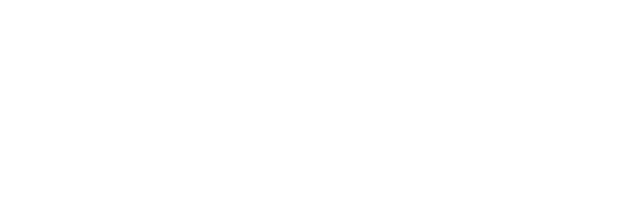
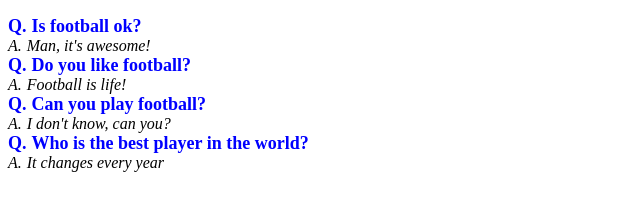
Before and after one commit to agiskorska/hobby-page, a plain HTML site: page FAQ.html in a window 1280 px wide. Shown: the whole page, without its empty margins (0-640 px from the left). Drawn offline with Linux system fonts and the light colour scheme.

Commit message:
Add FAQ styles

```diff
--- a/FAQ.html
+++ b/FAQ.html
@@ -5,8 +5,18 @@
     <meta http-equiv="X-UA-Compatible" content="IE=edge">
     <meta name="viewport" content="width=device-width, initial-scale=1.0">
     <title>Football | FAQ</title>
+    <link rel="stylesheet" href="./faq.css">
 </head>
 <body>
-
+    <ul>
+        <li class="question">Is football ok?</li>
+        <li class="answer">Man, it's awesome!</li>
+        <li class="question">Do you like football?</li>
+        <li class="answer">Football is life!</li>
+        <li class="question">Can you play football?</li>
+        <li class="answer">I don't know, can you?</li>
+        <li class="question">Who is the best player in the world?</li>
+        <li class="answer">It changes every year</li>
+    </ul>
 </body>
 </html>
--- /dev/null
+++ b/faq.css
@@ -0,0 +1,32 @@
+.question {
+    font-weight: bold;
+    font-size: large;
+    color: blue;
+
+}
+
+.question::before{
+    content: "Q.";
+    padding-right: 5px;
+}
+
+.answer {
+    font-style: italic;
+
+}
+
+ul {
+    list-style: none;
+    margin-left: 0;
+    padding-left: 0;
+  }
+
+  li {
+    padding-left: 1em;
+    text-indent: -1em;
+  }
+
+  .answer::before {
+    content: "A.";
+    padding-right: 5px;
+  }
```
